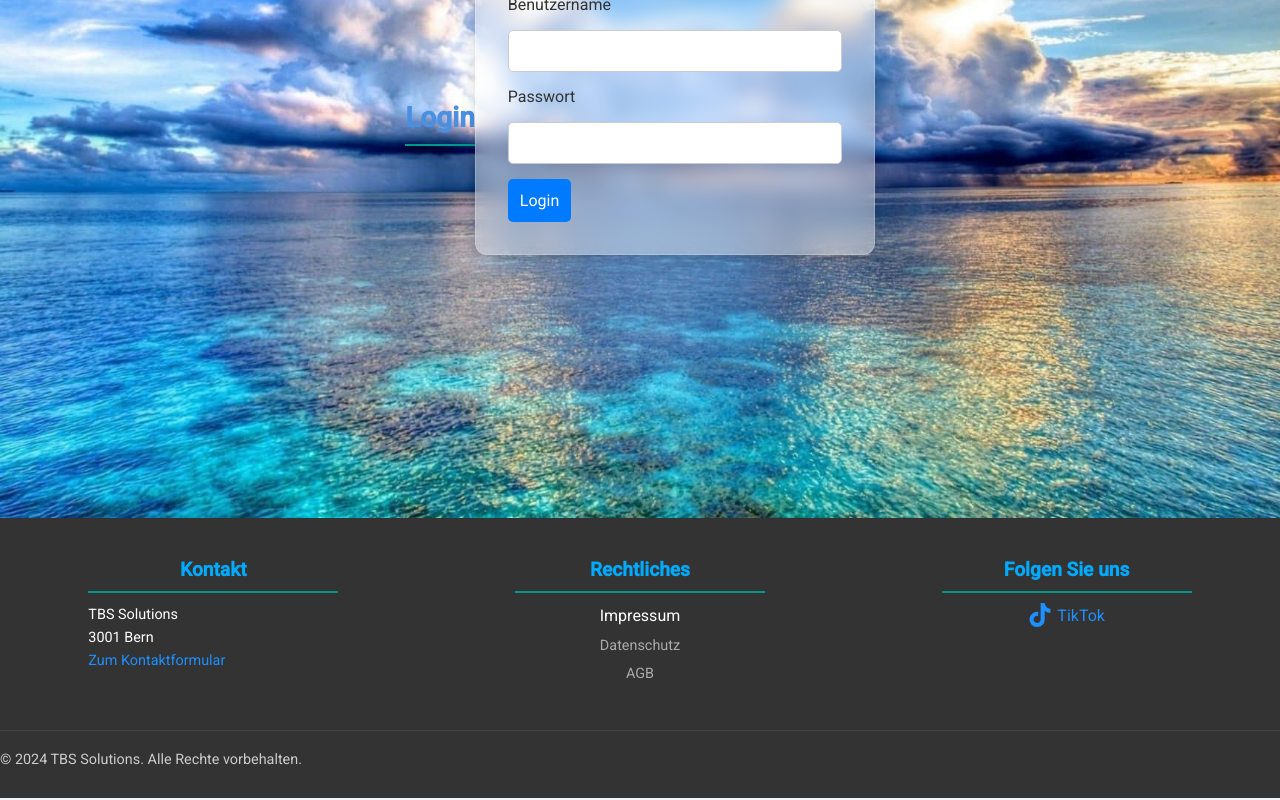
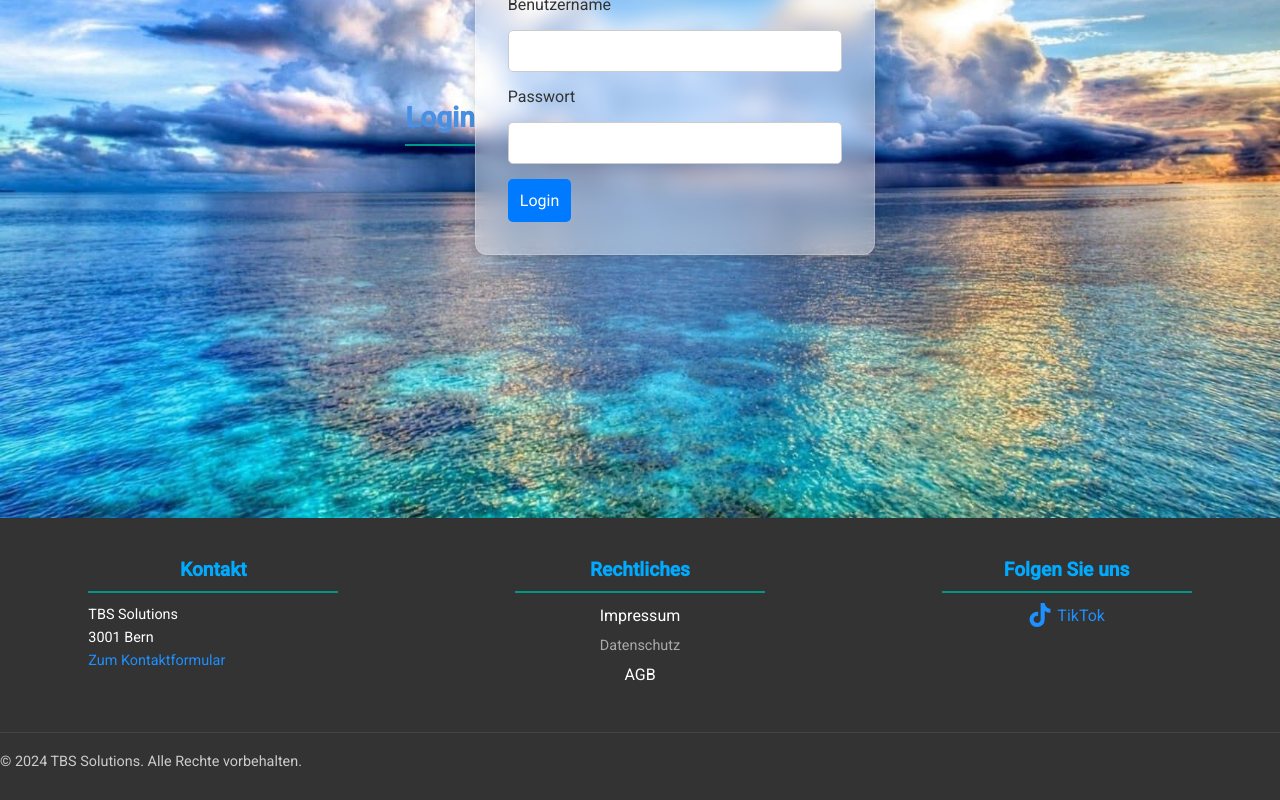
Before and after one commit to tbs-dienste/webfrostend, a React (Create React App) app: page /login in a window 1280 px wide. Shown: the part 362-1162 px from the top of the page. Built offline with nearby package versions, Linux system fonts and the light colour scheme; what @react-pdf/renderer would draw is missing.

Commit message:
jsfjslfj

```diff
--- a/src/components/Content/Footer.jsx
+++ b/src/components/Content/Footer.jsx
@@ -23,7 +23,7 @@ const Footer = () => {
           <ul>
             <li><Link to="/impressum">Impressum</Link></li>
             <li><span className="disabled-link">Datenschutz</span></li>
-            <li><span className="disabled-link">AGB</span></li>
+            <li><Link to="/agb">AGB</Link></li>
           </ul>
         </div>
 
```
